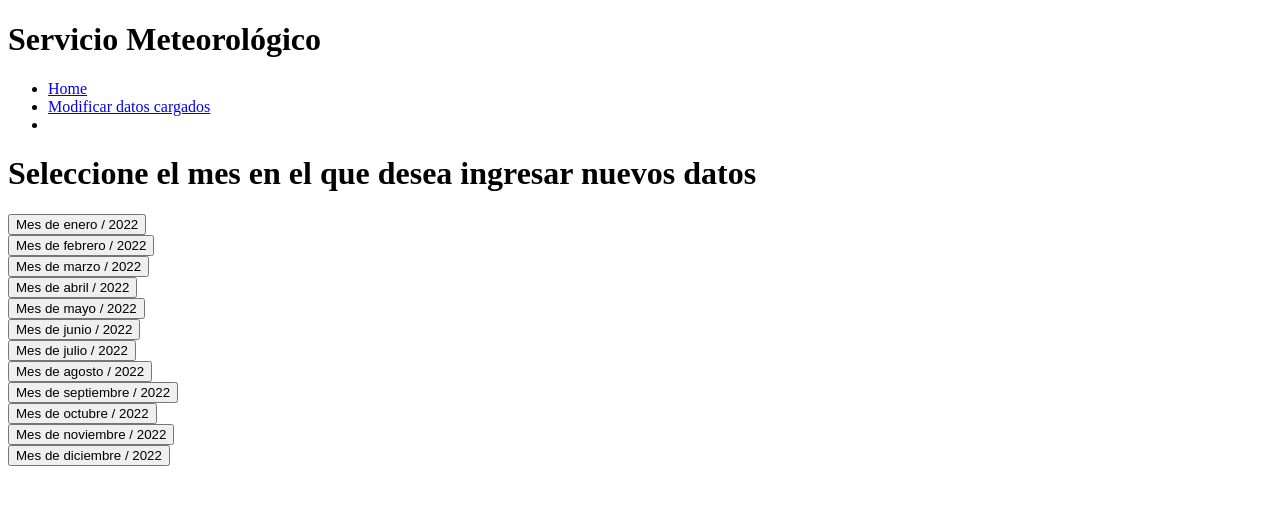
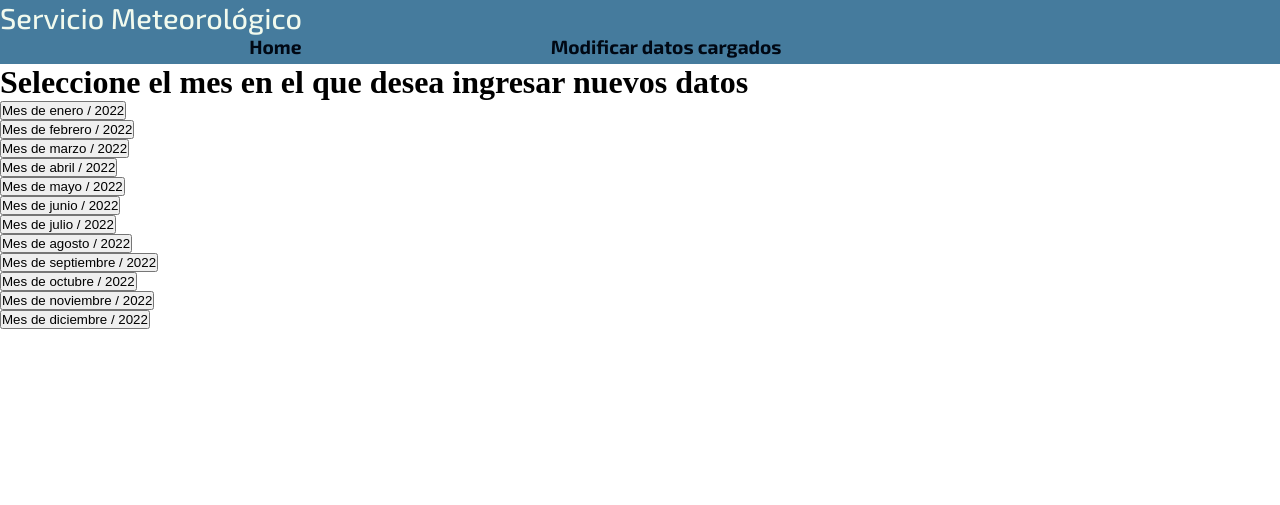
Before and after one commit to Galo98/ServcioMeteorologico, a PHP site: page /ingreso.php in a window 1280 px wide. Shown: the top 505 px of the page. Run offline with PHP 8.4, Linux system fonts and the light colour scheme.

Commit message:
Modificando header

```diff
--- a/css/header.css
+++ b/css/header.css
@@ -1,12 +1,12 @@
 .cabecera{
     width: 100%;
     height: 8vh;
-    background-color: var(--color-rojo-100);
+    background-color: var(--color-celeste-200);
 }
 
 .cabecera-logo{
-    color: var(--color-logo-nav);
-    font: var(--fuente-titulo-nav);
+    color: var(--color-texto-blanco);
+    font: var(--titulo-500);
 }
 
 .cabecera-nav{
@@ -24,6 +24,6 @@
 
 .__lista__item-link{
     text-decoration: none;
-    color: var(--color-texto-nav);
-    font: var(--fuente-nav);
+    color: var(--color-texto-oscuro);
+    font: var(--texto-700);
 }
--- a/css/index.css
+++ /dev/null
@@ -1,5 +0,0 @@
-*{
-    margin: 0;
-    padding: 0;
-    list-style: none;
-}
--- a/css/variables.css
+++ b/css/variables.css
@@ -11,12 +11,26 @@
     --color-celeste-200: #457b9d;
     --color-celeste-300 : #1d3557;
 
-    --fuente-100 : 100 clamp(0.8rem, 1.5vh, 1.5rem) 'Exo 2', sans-serif;
-    --fuente-300 : 300 clamp(0.8rem, 1.5vh, 1.5rem) 'Exo 2', sans-serif;
-    --fuente-400 : 400 clamp(0.8rem, 1.5vh, 1.5rem) 'Exo 2', sans-serif;
-    --fuente-500 : 500 clamp(0.8rem, 1.5vh, 1.5rem) 'Exo 2', sans-serif;
-    --fuente-600 : 6g00 clamp(0.8rem, 1.5vh, 1.5rem) 'Exo 2', sans-serif;
-    --fuente-700 : 700 clamp(0.8rem, 1.5vh, 1.5rem) 'Exo 2', sans-serif;
-    --fuente-800 : 800 clamp(0.8rem, 1.5vh, 1.5rem) 'Exo 2', sans-serif;
+    --texto-100 : 100 clamp(0.8rem, 1.5vw, 1.5rem) 'Exo 2', sans-serif;
+    --texto-300 : 300 clamp(0.8rem, 1.5vw, 1.5rem) 'Exo 2', sans-serif;
+    --texto-400 : 400 clamp(0.8rem, 1.5vw, 1.5rem) 'Exo 2', sans-serif;
+    --texto-500 : 500 clamp(0.8rem, 1.5vw, 1.5rem) 'Exo 2', sans-serif;
+    --texto-600 : 600 clamp(0.8rem, 1.5vw, 1.5rem) 'Exo 2', sans-serif;
+    --texto-700 : 700 clamp(0.8rem, 1.5vw, 1.5rem) 'Exo 2', sans-serif;
+    --texto-800 : 800 clamp(0.8rem, 1.5vw, 1.5rem) 'Exo 2', sans-serif;
+
+    --titulo-100: 100 clamp(1.8rem, 1.5vw, 2.2rem) 'Exo 2', sans-serif;
+    --titulo-300: 300 clamp(1.8rem, 1.5vw, 2.2rem) 'Exo 2', sans-serif;
+    --titulo-400: 400 clamp(1.8rem, 1.5vw, 2.2rem) 'Exo 2', sans-serif;
+    --titulo-500: 500 clamp(1.8rem, 1.5vw, 2.2rem) 'Exo 2', sans-serif;
+    --titulo-600: 600 clamp(1.8rem, 1.5vw, 2.2rem) 'Exo 2', sans-serif;
+    --titulo-700: 700 clamp(1.8rem, 1.5vw, 2.2rem) 'Exo 2', sans-serif;
+    --titulo-800: 800 clamp(1.8rem, 1.5vw, 2.2rem) 'Exo 2', sans-serif;
 
 }
+
+* {
+    margin: 0;
+    padding: 0;
+    list-style: none;
+}
--- a/index.php
+++ b/index.php
@@ -23,7 +23,7 @@
       <ul class="cabecera__nav-lista">
       <li class="cabecera__nav__lista-item"><a class="__lista__item-link" href="ingreso.php">Registrar datos</a></li>
       <li class="cabecera__nav__lista-item"><a class="__lista__item-link" href="editar.php">Modificar datos cargados</a></li>
-      <li class="cabecera__nav__lista-item"><a class="__lista__item-link" href="nuevoingreso.php">nuevo registro</a></li>
+      <li class="cabecera__nav__lista-item"><a class="__lista__item-link" href="#"></a></li>
       </ul>
     </nav>
   </header>
--- a/ingreso.php
+++ b/ingreso.php
@@ -18,15 +18,15 @@
     <title>Document</title>
 </head>
 <body>
-    <header>
-        <h1>Servicio Meteorológico</h1>
-        <nav>
-        <ul>
-            <li><a href="index.php">Home</a></li>
-            <li><a href="editar.php">Modificar datos cargados</a></li>
-            <li><a href=""></a></li>
+    <header class="cabecera">
+    <h1 class="cabecera-logo">Servicio Meteorológico</h1>
+    <nav class="cabecera-nav">
+        <ul class="cabecera__nav-lista">
+        <li class="cabecera__nav__lista-item"><a class="__lista__item-link" href="index.php">Home</a></li>
+        <li class="cabecera__nav__lista-item"><a class="__lista__item-link" href="editar.php">Modificar datos cargados</a></li>
+        <li class="cabecera__nav__lista-item"><a class="__lista__item-link" href="#"></a></li>
         </ul>
-        </nav>
+    </nav>
     </header>
     <main>
         <h1>Seleccione el mes en el que desea ingresar nuevos datos</h1>
```
Also changed, not shown: assets/funciones.php (line endings or trailing spaces).
